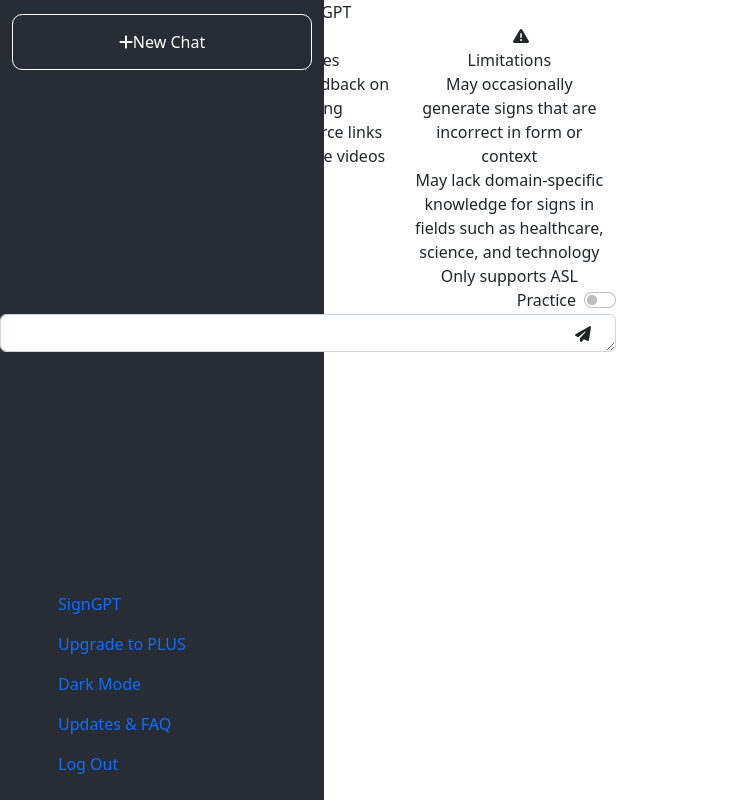
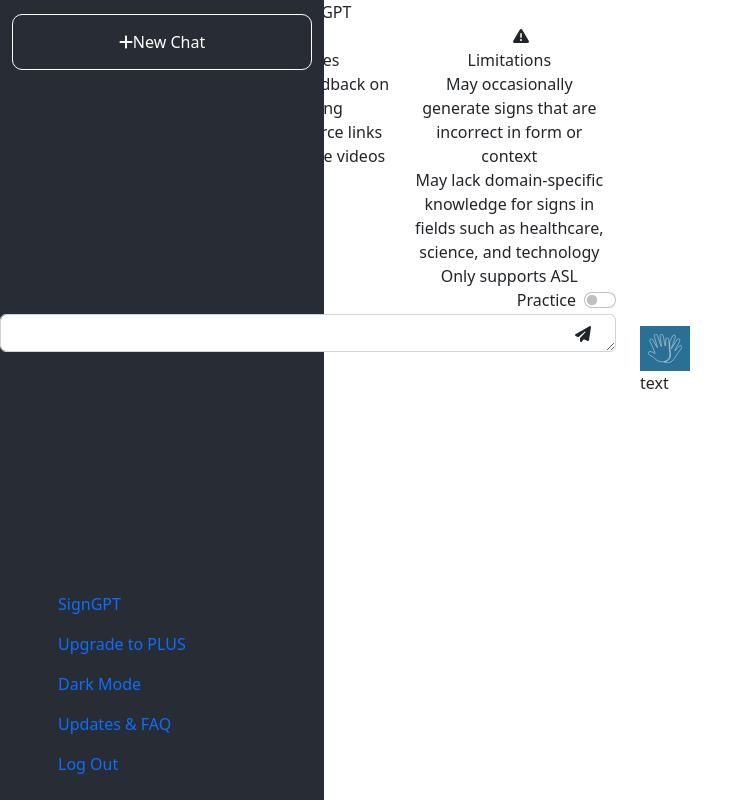
Before and after one commit to rlt7053/SignGPT, a React (Create React App) app in the folder signgpt/: page / in a window 1280 px wide. Shown: the whole page, without its empty margins (0-753 px from the left). Built offline with nearby package versions, Linux system fonts and the light colour scheme; no server answers.

Commit message:
message updates

```diff
--- a/signgpt/src/App.css
+++ b/signgpt/src/App.css
@@ -89,3 +89,12 @@
 .interactive video {
   width: 100%;
 }
+
+.Message {
+}
+
+.Message img {
+  width: 50px;
+  padding: 8px;
+  background-color: #2A6F96;
+}
--- a/signgpt/src/components/Message.js
+++ b/signgpt/src/components/Message.js
@@ -1,7 +1,10 @@
+import SignGPTIcon from '../assets/signgpt.svg';
+
 function Message() {
   return (
     <div className="Message">
-      This is the Message!
+      <img src={SignGPTIcon} alt="SignGPT icon" />
+      <div>text</div>
     </div>
   );
 }
--- a/signgpt/src/components/Signbar.js
+++ b/signgpt/src/components/Signbar.js
@@ -1,4 +1,5 @@
 import React, { useEffect, useRef } from "react";
+import Message from "./Message";
 
 function Signbar() {
   const videoRef = useRef(null);
@@ -22,7 +23,8 @@
 
   return (
     <div className="Signbar">
-      {/* <video ref={videoRef} /> */}
+      <video ref={videoRef} />
+      <Message />
     </div>
   );
 }
```
Also changed, not shown: signgpt/src/assets/signgpt.svg (added).
